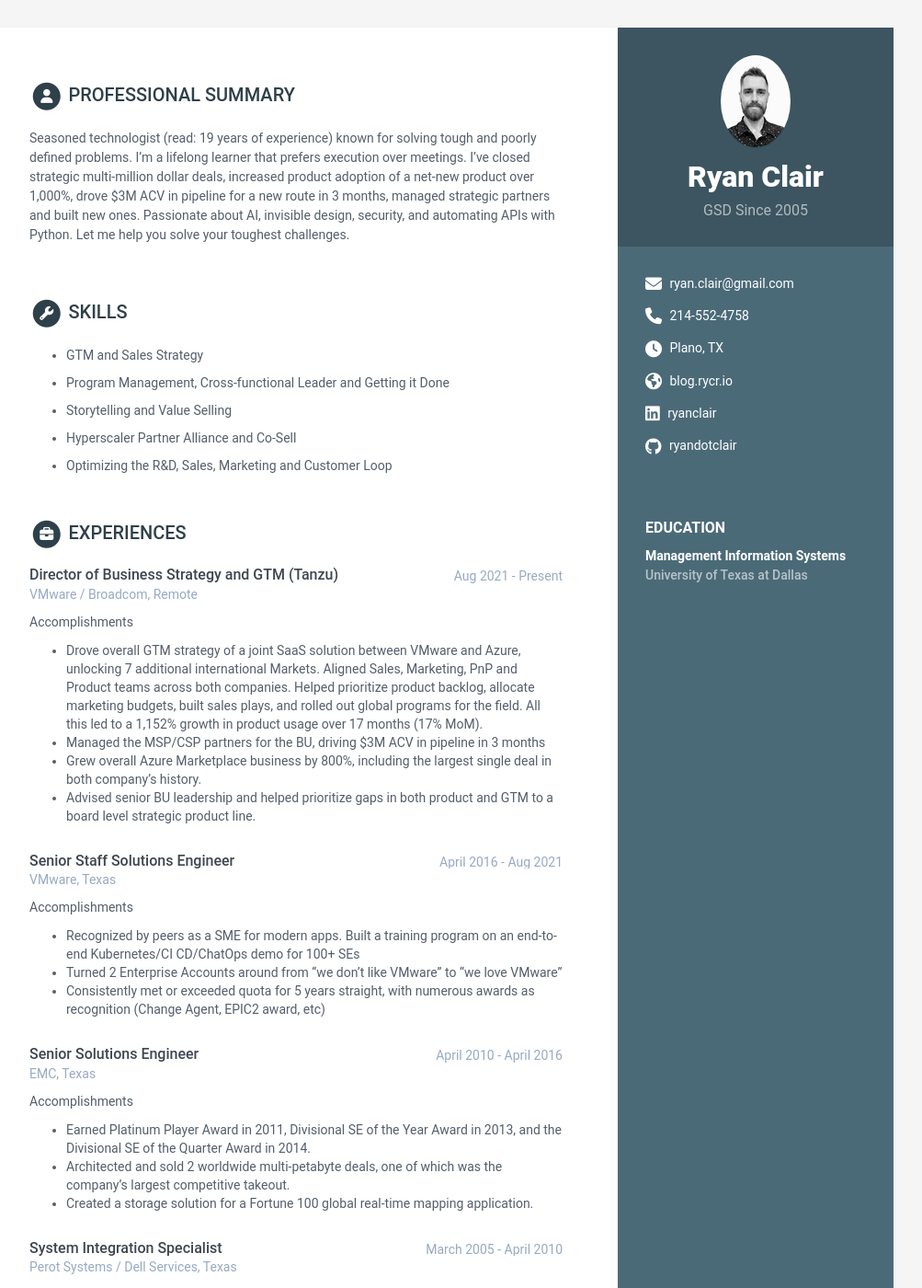
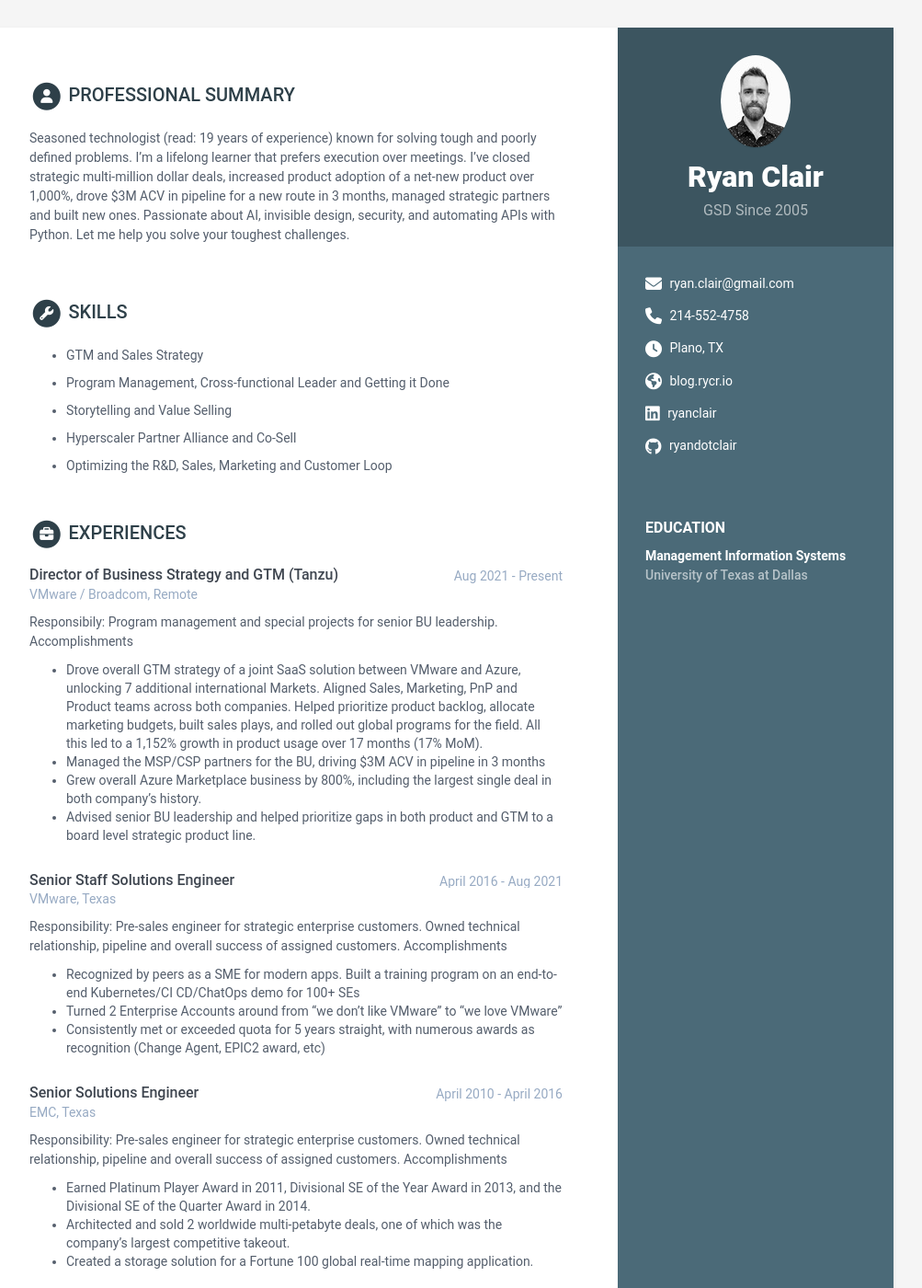
Before and after one commit to ryandotclair/online-cv-pdf, a Jekyll site: the page built from index.html, in a window 1280 px wide and 1400 px high. Shown: the whole window at 92% size, without its empty margins (168-1171 px from the left). Built offline with Jekyll 4.4.1, drawn with Linux system fonts in a browser that asks for light colours.

Commit message:
responsibility added

```diff
--- a/_data/data.yml
+++ b/_data/data.yml
@@ -56,6 +56,7 @@ experiences:
         time: Aug 2021 - Present
         company: VMware / Broadcom, Remote
         details: |
+          Responsibily: Program management and special projects for senior BU leadership.
           Accomplishments
             - Drove overall GTM strategy of a joint SaaS solution between VMware and Azure, unlocking 7 additional international Markets. Aligned Sales, Marketing, PnP and Product teams across both companies. Helped prioritize product backlog, allocate marketing budgets, built sales plays, and rolled out global programs for the field. All this led to a 1,152% growth in product usage over 17 months (17% MoM).
             - Managed the MSP/CSP partners for the BU, driving $3M ACV in pipeline in 3 months
@@ -65,6 +66,7 @@ experiences:
         time: April 2016 - Aug 2021
         company: VMware, Texas
         details: |
+          Responsibility: Pre-sales engineer for strategic enterprise customers. Owned technical relationship, pipeline and overall success of assigned customers.
           Accomplishments
             - Recognized by peers as a SME for modern apps. Built a training program on an end-to-end Kubernetes/CI CD/ChatOps demo for 100+ SEs
             - Turned 2 Enterprise Accounts around from “we don’t like VMware” to “we love VMware”
@@ -73,6 +75,7 @@ experiences:
         time: April 2010 - April 2016
         company: EMC, Texas
         details: |
+          Responsibility: Pre-sales engineer for strategic enterprise customers. Owned technical relationship, pipeline and overall success of assigned customers.
           Accomplishments
             - Earned Platinum Player Award in 2011, Divisional SE of the Year Award in 2013, and the Divisional SE of the Quarter Award in 2014.
             - Architected and sold 2 worldwide multi-petabyte deals, one of which was the company’s largest competitive takeout.
```
